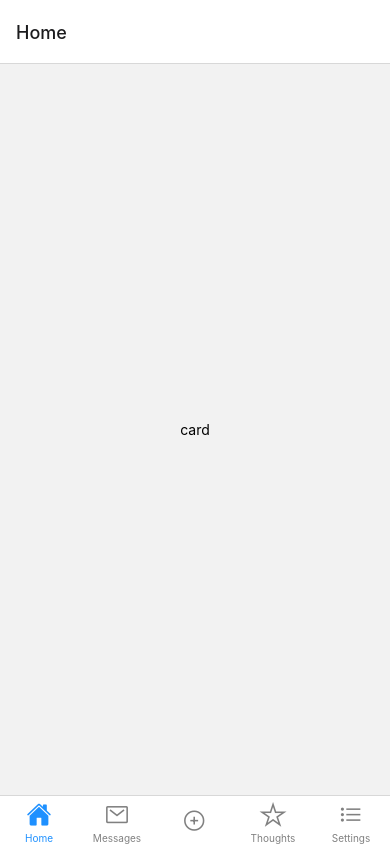
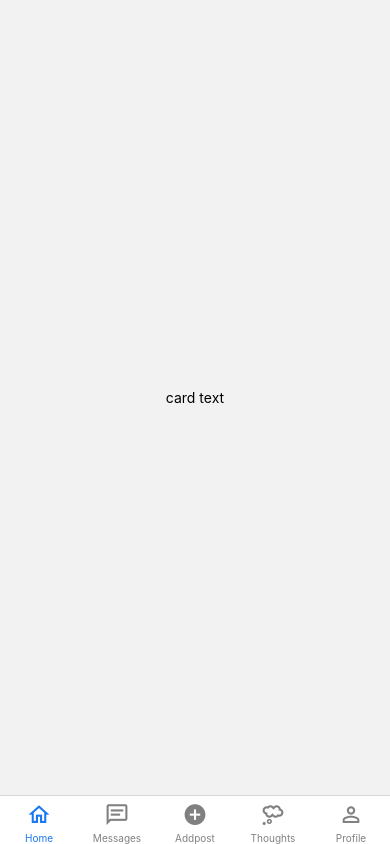
Before and after one commit to Group-15-2/imu, a React Native app: screen / in a window 390 px wide. Built offline with nearby package versions, Linux system fonts and the light colour scheme.

Commit message:
Proper Icons

```diff
--- a/App.js
+++ b/App.js
@@ -2,7 +2,8 @@ import * as React from 'react';
 import { Text, View } from 'react-native';
 import { NavigationContainer } from '@react-navigation/native';
 import { createBottomTabNavigator } from '@react-navigation/bottom-tabs';
-import Ionicons from 'react-native-vector-icons/Ionicons';
+import MaterialCommunityIcons from 'react-native-vector-icons/MaterialCommunityIcons';
+import MaterialIcons from 'react-native-vector-icons/MaterialIcons';
 
 import homeScreen from './Screens/Home'
 import settingsScreen from './Screens/Settings'
@@ -13,38 +14,38 @@ function MyTabs() {
   return (
     <Tab.Navigator
     screenOptions={({ route }) => ({
-      tabBarIcon: ({ focused, color, size }) => {
+      headerShown: false,
+     tabBarIcon: ({ focused, color, size }) => {
         let iconName;
 
         if (route.name === 'Home') {
-          iconName = focused
-            ? 'home'
-            : 'home-outline';
-        } else if (route.name === 'Settings') {
-          iconName = focused ? 'ios-list' : 'ios-list-outline';
+          iconName = focused ? 'home-outline' : 'home-outline';
+        }
+        else if (route.name === 'Profile') {
+          iconName = focused ? 'account-outline' : 'account-outline';
         }
         else if (route.name === 'Messages') {
-          iconName = focused ? 'mail' : 'mail-outline';
+          iconName = focused ? 'message-text-outline' : 'message-text-outline';
         }
         else if (route.name === 'Thoughts') {
-          iconName = focused ? 'star' : 'star-outline';
+          iconName = focused ? 'thought-bubble-outline' : 'thought-bubble-outline';
         }
-        else if (route.name === ' ') {
-          iconName = focused ? 'ios-add-circle' : 'ios-add-circle-outline';
+        else if (route.name === 'Addpost') {
+          iconName = focused ? 'plus-circle' : 'plus-circle';
         }
 
         // You can return any component that you like here!
-        return <Ionicons name={iconName} size={size} color={color} />;
+        return <MaterialCommunityIcons name={iconName} size={size} color={color} />
       },
-      tabBarActiveTintColor: 'dodgerblue',
+      tabBarActiveTintColor: '#1877F2',
       tabBarInactiveTintColor: 'gray',
     })}
   >
       <Tab.Screen name="Home" component={homeScreen} />
       <Tab.Screen name="Messages" component={settingsScreen} />
-      <Tab.Screen name=" " component={settingsScreen} />
+      <Tab.Screen name="Addpost" component={settingsScreen} options={{showLabel: false,}} />
       <Tab.Screen name="Thoughts" component={settingsScreen} />
-      <Tab.Screen name="Settings" component={settingsScreen} />
+      <Tab.Screen name="Profile" component={settingsScreen} />
     </Tab.Navigator>
   );
 }
--- a/Screens/Settings.js
+++ b/Screens/Settings.js
@@ -4,7 +4,7 @@ import { Text, View } from 'react-native';
 
 export default function Settings() {  return (
     <View style={{ flex: 1, justifyContent: 'center', alignItems: 'center' }}>
-      <Text>This is the settings screen</Text>
+      <Text>This is the profile screen</Text>
     </View>
   );
 };
--- a/components/card.js
+++ b/components/card.js
@@ -4,7 +4,7 @@ import React from 'react'
 export default function Card() {
     return (
         <View>
-            <Text>card</Text>
+            <Text>card text</Text>
         </View>
     );
 }
```
